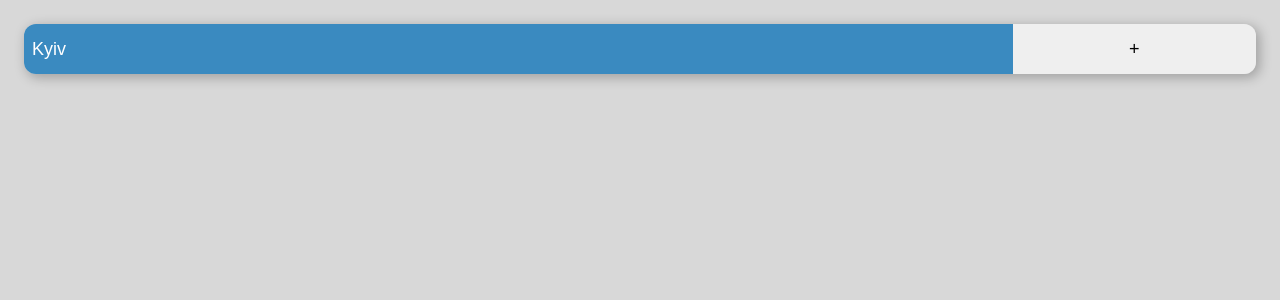
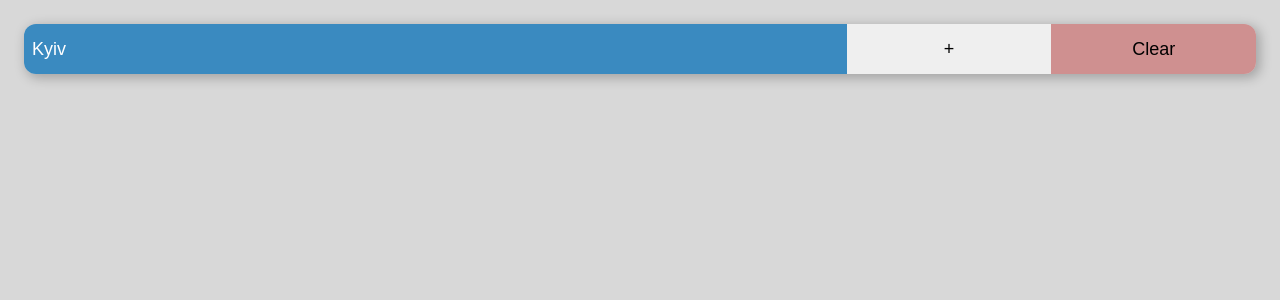
Before and after one commit to ganstotor/weather-spa, a React (Create React App) app: page / in a window 1280 px wide. Shown: the top 300 px of the page. Built offline with nearby package versions, Linux system fonts and the light colour scheme.

Commit message:
feat: add reducer

```diff
--- a/src/App.css
+++ b/src/App.css
@@ -29,11 +29,15 @@
 .Button {
   width: 20%;
   padding: 4px 8px;
-  border-top-right-radius: 12px;
-  border-bottom-right-radius: 12px;
   font-size: 18px;
   border: none;
   cursor: pointer;
+}
+
+.ClearButton {
+  background-color: rgb(207, 144, 144);
+  border-top-right-radius: 12px;
+  border-bottom-right-radius: 12px;
 }
 
 /* input Finish  */
--- a/src/App.js
+++ b/src/App.js
@@ -1,15 +1,15 @@
-import { useState } from "react";
-
 import "./App.css";
 import { CardList } from "./CardList";
 import { InputWrap } from "./Input";
+import { useCitiesList } from "./hooks/useCitiesList";
 
 function App() {
-  const [citiesList, setCitiesList] = useState([]);
+  const [citiesList, dispatch] = useCitiesList();
+
   return (
     <div className="Main">
-      <InputWrap setCitiesList={setCitiesList} />
-      {citiesList.length > 0 && <CardList citiesList={citiesList} />}
+      <InputWrap dispatch={dispatch} />
+       <CardList citiesList={citiesList} />
     </div>
   );
 }
--- a/src/Card/index.js
+++ b/src/Card/index.js
@@ -1,16 +1,8 @@
 import "../App.css";
-import { useState, useEffect } from "react";
+import { useWeather } from "../hooks/useWeather";
 
 export const Card = ({ city }) => {
-  const [data, setData] = useState(null);
-  useEffect(() => {
-    fetch(
-      `https://api.openweathermap.org/data/2.5/weather?q=${city}&appid=e3d3beb81dfcc69852a7bc59118e44c3&units=metric`,
-    )
-      .then((response) => response.json())
-      .then(setData)
-      .catch((error) => console.error("Error fetching weather data:", error));
-  }, [city]);
+  const data = useWeather(city);
 
   if (!data) return null;
   const { name, main, weather } = data;
--- a/src/CardList/index.js
+++ b/src/CardList/index.js
@@ -1,6 +1,5 @@
 import "../App.css";
 import { Card } from "../Card";
-import { use, useEffect } from "react";
 
 export const CardList = ({ citiesList }) => (
   <div className="CardList">
--- a/src/Input/index.js
+++ b/src/Input/index.js
@@ -1,25 +1,42 @@
 import "../App.css";
 import { useState, useRef } from "react";
 
-export const InputWrap = ({ setCitiesList }) => {
+export const InputWrap = ({ dispatch }) => {
   const [inputValue, setInputValue] = useState("Kyiv");
   const inputRef = useRef(null);
 
   const handleOnClick = () => {
-    setCitiesList((prev) => [...prev, inputValue]);
+    if (inputValue.length) {
+      dispatch({ type: "ADD_CITY", payload: inputValue });
+      setInputValue("");
+      inputRef.current.focus();
+    }
     setInputValue("");
     inputRef.current.focus();
   };
 
-    const handleOnChange = (event) => {
+  const handleOnChange = (event) => {
     setInputValue(event.target.value);
+  };
+
+  const handleClear = () => {
+    localStorage.clear();
+    dispatch({ type: "CLEAR_LIST" });
   };
 
   return (
     <div className="InputWrap">
-      <input className="Input" onChange={handleOnChange} value={inputValue} ref={inputRef}/>
+      <input
+        className="Input"
+        onChange={handleOnChange}
+        value={inputValue}
+        ref={inputRef}
+      />
       <button className="Button" onClick={handleOnClick}>
         +
+      </button>
+      <button className="Button ClearButton" onClick={handleClear}>
+        Clear
       </button>
     </div>
   );
--- /dev/null
+++ b/src/hooks/useCitiesList.js
@@ -0,0 +1,29 @@
+import { useEffect, useReducer } from "react";
+
+const initialState = {
+  citiesList: JSON.parse(localStorage.getItem("citiesList")) || [],
+};
+
+const reducer = (state, action) => {
+  switch (action.type) {
+    case "ADD_CITY": {
+      const newState = {...state, citiesList: [...state.citiesList, action.payload]};
+      return newState;
+    }
+    case "CLEAR_LIST": {
+      const newState = {...state, citiesList: []};
+      return newState;
+    }
+    default:
+      return initialState;
+  }
+};
+export const useCitiesList = () => {
+  const [state, dispatch] = useReducer(reducer, initialState);
+  const { citiesList } = state;
+
+  useEffect(() => {
+    localStorage.setItem("citiesList", JSON.stringify(citiesList));
+  }, [citiesList]);
+  return [citiesList, dispatch];
+};
--- /dev/null
+++ b/src/hooks/useWeather.js
@@ -0,0 +1,14 @@
+  import { useEffect, useState } from "react";
+
+export const useWeather = (city) => {
+   const [data, setData] = useState(null);
+  useEffect(() => {
+    fetch(
+      `https://api.openweathermap.org/data/2.5/weather?q=${city}&appid=e3d3beb81dfcc69852a7bc59118e44c3&units=metric`,
+    )
+      .then((response) => response.json())
+      .then(setData)
+      .catch((error) => console.error("Error fetching weather data:", error));
+  }, [city]);
+  return data;
+}
```
